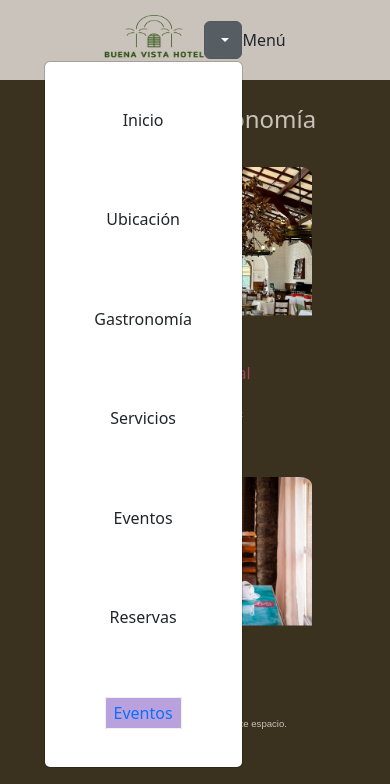
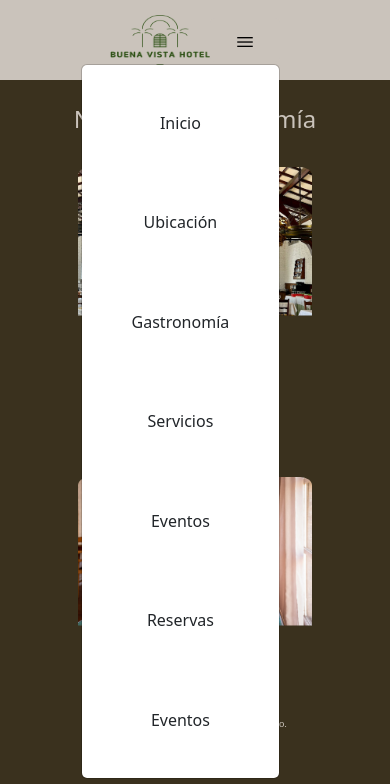
Before and after one commit to Maurie2409/Carpeta_coder_hotel_2, a website: page HTML/gastronomia.html in a window 390 px wide. Both pictures are taken after a click on the button 223 px from the left and 40 px from the top of the page. Shown: the top 784 px of the page. Drawn offline with nearby package versions, Linux system fonts and the light colour scheme.

Commit message:
Agrego etiquetas meta, mejoro imagen del menú, reparo enlace

```diff
--- a/HTML/gastronomia.html
+++ b/HTML/gastronomia.html
@@ -7,6 +7,17 @@
     <link href="https://cdn.jsdelivr.net/npm/bootstrap@5.3.3/dist/css/bootstrap.min.css" rel="stylesheet" integrity="sha384-QWTKZyjpPEjISv5WaRU9OFeRpok6YctnYmDr5pNlyT2bRjXh0JMhjY6hW+ALEwIH" crossorigin="anonymous">
     <link rel="stylesheet" href="../CSS/style.css">
     <title>Gastronomía</title>
+     <!-- Meta keywords -->
+<meta name="keywords" content="Gastronomía, restaurantes, cocina gourmet, reuniones sociales, hotelería, vacaciones, estadías">
+<!-- Meta description -->
+ <meta name="description" content="Somos una empresa dedicada a la hotelería de alto nivel, ubicado en un lugar de privilegio con los mejores servicios y la mejor atención">
+<!-- Meta phone -->
+ <meta name="telephone" content="+598-99-167-942">
+ <!-- Meta author -->
+<meta name="author" content="Mauricio Elissalde">
+<!-- Meta geo -->
+ <meta name="geo.placename" charset="Uruguay">
+ <!-- Favicon -->
 </head>
 <body>
     <header>
@@ -14,10 +25,8 @@
             <img src="../assets/LogoHotel.png" class="logo" alt="LogoHotel">
                 <nav>
                     <div class="dropdown">
-                        <button class="btn btn-secondary dropdown-toggle" type="button" id="dropdownMenuButton"  data-bs-toggle="dropdown" aria-expanded="false">
-
-                        </button>
-                          Menú
+                        <button class="boton-personalizado" type="button" id="dropdownMenuButton"  data-bs-toggle="dropdown" aria-expanded="false">
+                            <img src="../assets/icons8-hamburger-menu-30.png" alt="Menu-hamburguesa">
                         </button>
                         <ul class="dropdown-menu" aria-labelledby="dropdownMenuButton">
                           <li><a class="dropdown-item" href="../index.html">Inicio</a></li>
@@ -26,8 +35,8 @@
                           <li><a class="dropdown-item" href="../HTML/servicios.html">Servicios</a></li>
                           <li><a class="dropdown-item" href="../HTML/eventos.html">Eventos</a></li>
                           <li><a class="dropdown-item" href="../HTML/reservas.html">Reservas</a></li>
-
-                          <li><a href="../HTML/eventos.html">Eventos</a></li>
+                          <li><a class="dropdown-item"
+                          href="../HTML/eventos.html">Eventos</a></li>
                         </ul>
 
                     </div>
--- a/sass/base/_general.scss
+++ b/sass/base/_general.scss
@@ -59,3 +59,7 @@ h3{
         appearance: none; /* Deshabilita el estilo de flecha */
         background-image: none; /* Elimina la imagen de fondo de la flecha */
     }
+    .boton-personalizado{
+        background-color: $font-color;
+
+      }
```
Also changed, not shown: HTML/eventos.html (+20 -10 lines), HTML/reservas.html (+14 -3 lines), HTML/servicios.html (+13 -4 lines), HTML/ubicacion.html (+15 -7 lines), index.html (+2 -2 lines), CSS/style.css, sass/utilities/_extend.scss (line endings or trailing spaces), 1 other file.
